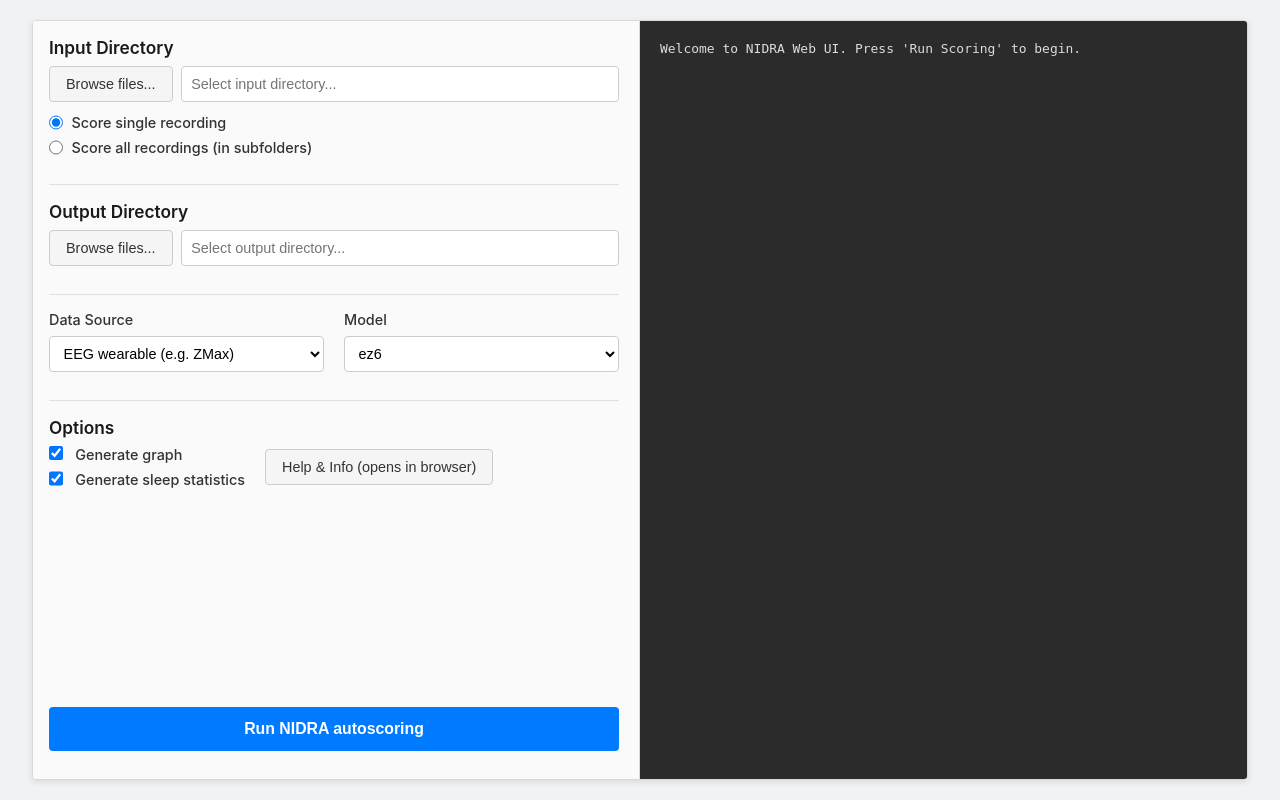
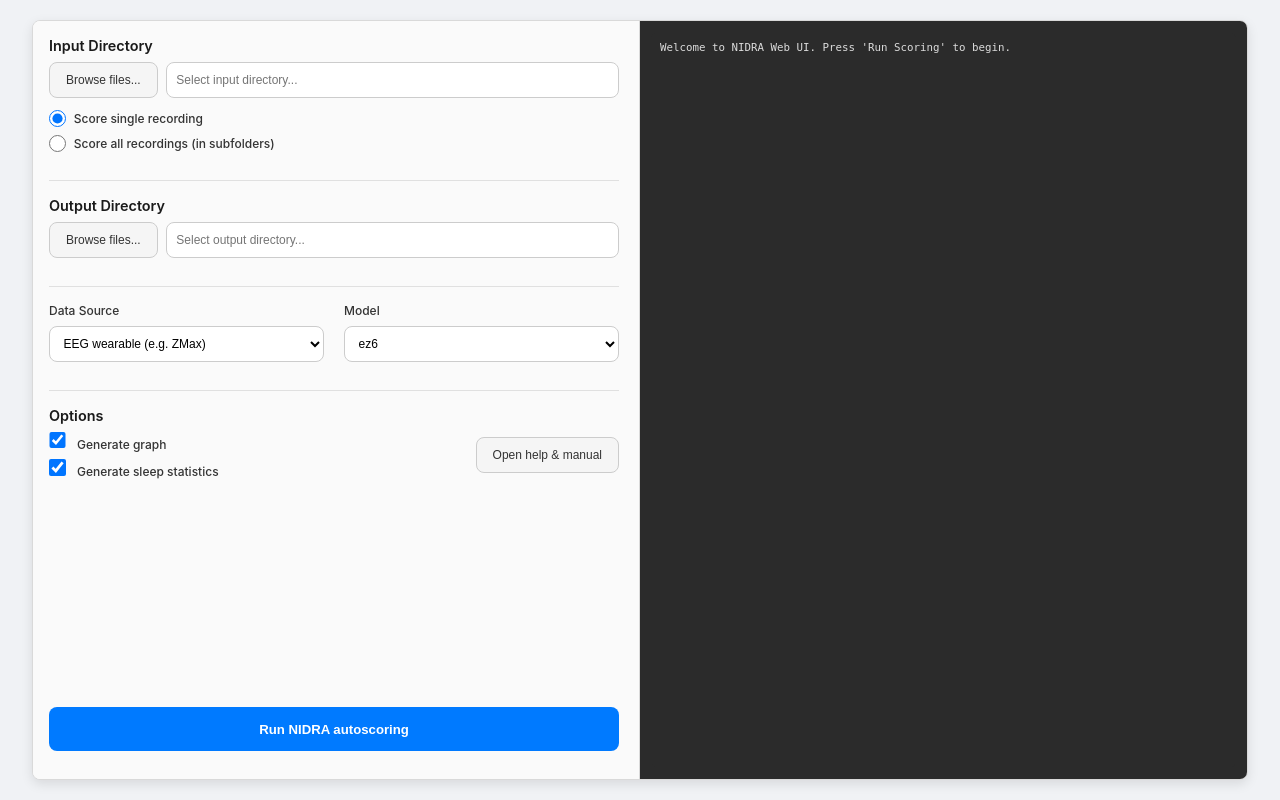
Before and after one commit to paulzerr/nidra, a Flask app: page / in a window 1280 px wide. Run offline with Flask 3, Linux system fonts and the light colour scheme.

Commit message:
fixed relative sizes to work with neutralino

```diff
--- a/NIDRA/nidra_gui/neutralino/neutralino.config.json
+++ b/NIDRA/nidra_gui/neutralino/neutralino.config.json
@@ -41,7 +41,7 @@
       "fullScreen": false,
       "alwaysOnTop": false,
       "icon": "/resources/icons/appIcon.png",
-      "enableInspector": true,
+      "enableInspector": false,
       "borderless": false,
       "maximize": true,
       "hidden": false,
--- a/NIDRA/nidra_gui/neutralino/resources/static/script.js
+++ b/NIDRA/nidra_gui/neutralino/resources/static/script.js
@@ -1,4 +1,43 @@
 document.addEventListener('DOMContentLoaded', () => {
+    // --- Dynamic UI Scaling ---
+
+    // Adjust these constants to fine-tune the UI's appearance.
+    const BASE_UI_SCALE = 1.0; // Overall size of UI elements (padding, margins, etc.)
+    const BASE_FONT_SCALE = 1.5; // Overall font size
+
+    const apect_ratio = 16 / 9;
+    const apect_ratio_threshold = 0.1;
+
+    function scaleUi() {
+        const { clientWidth, clientHeight } = document.documentElement;
+        const current_ap = clientWidth / clientHeight;
+        const root = document.documentElement;
+
+        let scale;
+        // If the aspect ratio is within a certain threshold of the target,
+        // use a simpler scaling method to avoid distortion.
+        if (Math.abs(current_ap - apect_ratio) < apect_ratio_threshold) {
+            // Scale based on width when close to the target aspect ratio
+            scale = clientWidth / 100;
+        } else {
+            // More robust scaling for other aspect ratios
+            scale = Math.min(clientWidth / (100 * 1.6), clientHeight / (100 * 0.9));
+        }
+
+        // Set the CSS variables for independent scaling
+        root.style.setProperty('--ui-scale', `${scale * BASE_UI_SCALE}px`);
+        root.style.setProperty('--font-scale', `${scale * BASE_FONT_SCALE}px`);
+    }
+
+
+    // Initial scaling
+    scaleUi();
+
+    // --- Event Listeners ---
+
+    // Rescale UI on window resize
+    window.addEventListener('resize', scaleUi);
+
     const runBtn = document.getElementById('run-btn');
     const consoleOutput = document.getElementById('console');
     const dataSourceSelect = document.getElementById('data-source');
--- a/NIDRA/nidra_gui/neutralino/resources/static/style.css
+++ b/NIDRA/nidra_gui/neutralino/resources/static/style.css
@@ -1,7 +1,8 @@
 /* --- CSS Variables and Reset --- */
 :root {
-    --spacing-unit: 1vmin;
-    --border-radius: 0.5vmin;
+    --ui-scale: 1rem;      /* For layout, padding, etc. */
+    --font-scale: 1.2rem;    /* For font sizes */
+    --border-radius: 0.5rem; /* Stays relative to UI scale */
     --text-color: #333;
     --primary-color: #007aff;
     --light-gray: #f0f2f5;
@@ -15,7 +16,7 @@
 }
 
 html {
-    font-size: 1.8vmin; /* Base font size relative to viewport's smaller dimension */
+    /* Base font size is now controlled by JS */
 }
 
 body {
@@ -26,6 +27,7 @@
     display: flex;
     justify-content: center;
     align-items: center;
+    font-size: var(--font-scale); /* Apply base font size */
 }
 
 /* --- Main Layout --- */
@@ -34,49 +36,49 @@
     width: 95vw;
     height: 95vh;
     background-color: #ffffff;
-    box-shadow: 0 0.25vmin 0.75vmin rgba(0, 0, 0, 0.1);
+    box-shadow: 0 0.25rem 0.75rem rgba(0, 0, 0, 0.1);
     overflow: hidden;
-    border: 0.1vmin solid var(--border-color);
+    border: calc(0.1 * var(--ui-scale)) solid var(--border-color);
     border-radius: var(--border-radius);
 }
 
 .panel {
     display: flex;
     flex-direction: column;
-    padding: 2vmin;
+    padding: calc(2 * var(--ui-scale));
     overflow-y: auto;
 }
 
 .left-panel {
     flex: 1 1 50%;
-    border-right: 0.1vmin solid var(--border-color);
+    border-right: calc(0.1 * var(--ui-scale)) solid var(--border-color);
     background-color: #fafafa;
-    padding-right: 2.5vmin;
+    padding-right: calc(2.5 * var(--ui-scale));
 }
 
 .right-panel {
     flex: 1 1 50%;
     background-color: #2b2b2b;
     color: #f0f0f0;
-    padding: 1.5vmin;
+    padding: calc(1.5 * var(--ui-scale));
 }
 
 /* --- Controls & Typography --- */
 .control-group {
-    margin-bottom: 1.5vmin;
+    margin-bottom: calc(1.5 * var(--ui-scale));
 }
 
 .control-group h2 {
-    font-size: 1.2em;
+    font-size: 1.2em; /* Relative to parent font size */
     font-weight: 600;
-    margin-bottom: 1vmin;
+    margin-bottom: calc(1 * var(--ui-scale));
     color: #1a1a1a;
 }
 
 hr {
     border: none;
-    border-top: 0.1vmin solid #e0e0e0;
-    margin: 2vmin 0;
+    border-top: calc(0.1 * var(--ui-scale)) solid #e0e0e0;
+    margin: calc(2 * var(--ui-scale)) 0;
 }
 
 label {
@@ -89,23 +91,23 @@
 .file-input-group {
     display: flex;
     align-items: center;
-    gap: 1vmin;
+    gap: var(--ui-scale);
 }
 
 input[type="text"], select {
     width: 100%;
-    padding: 0.8vmin 1.2vmin;
-    border: 0.1vmin solid #ccc;
+    padding: calc(0.8 * var(--ui-scale)) calc(1.2 * var(--ui-scale));
+    border: calc(0.1 * var(--ui-scale)) solid #ccc;
     border-radius: var(--border-radius);
-    font-size: 1em;
+    font-size: 1em; /* Inherits from body */
     background-color: #fff;
-    height: 4.5vmin;
+    height: calc(4.5 * var(--ui-scale));
 }
 
 .browse-btn, .help-btn {
     flex-shrink: 0;
-    padding: 0 2vmin;
-    border: 0.1vmin solid #ccc;
+    padding: 0 calc(2 * var(--ui-scale));
+    border: calc(0.1 * var(--ui-scale)) solid #ccc;
     border-radius: var(--border-radius);
     cursor: pointer;
     font-size: 1em;
@@ -113,7 +115,7 @@
     transition: background-color 0.2s ease;
     background-color: #f5f5f5;
     color: var(--text-color);
-    height: 4.5vmin;
+    height: calc(4.5 * var(--ui-scale));
 }
 
 .browse-btn:hover, .help-btn:hover {
@@ -121,10 +123,10 @@
 }
 
 .radio-group {
-    margin-top: 1.5vmin;
+    margin-top: calc(1.5 * var(--ui-scale));
     display: flex;
     flex-direction: column;
-    gap: 1vmin;
+    gap: var(--ui-scale);
 }
 
 .radio-group label {
@@ -134,39 +136,40 @@
 }
 
 input[type="radio"], input[type="checkbox"] {
-    margin-right: 1vmin;
-    width: 1.8vmin;
-    height: 1.8vmin;
+    margin-right: var(--ui-scale);
+    width: calc(1.4 * var(--font-scale)); /* Scale with font size */
+    height: calc(1.4 * var(--font-scale));
 }
 
 .horizontal-group {
     display: flex;
     flex-wrap: wrap;
-    gap: 2.5vmin;
+    gap: calc(2.5 * var(--ui-scale));
     align-items: flex-end;
 }
 
 .sub-group {
     flex: 1;
-    min-width: 15vmin;
+    min-width: calc(15 * var(--ui-scale));
 }
 
 .sub-group label {
     display: block;
-    margin-bottom: 1vmin;
+    margin-bottom: var(--ui-scale);
 }
 
 .options-group {
     display: flex;
+    justify-content: space-between;
     align-items: center;
-    gap: 2.5vmin;
-    margin-bottom: 1.5vmin;
+    gap: calc(2.5 * var(--ui-scale));
+    margin-bottom: calc(1.5 * var(--ui-scale));
 }
 
 .checkbox-group {
     display: flex;
     flex-direction: column;
-    gap: 1vmin;
+    gap: var(--ui-scale);
 }
 
 .help-btn {
@@ -176,10 +179,10 @@
 /* --- Run Button --- */
 .run-btn {
     margin-top: auto;
-    margin-bottom: 1.5vmin;
+    margin-bottom: calc(1.5 * var(--ui-scale));
     width: 100%;
-    height: 5.5vmin;
-    padding: 0 1.5vmin;
+    height: calc(5.5 * var(--ui-scale));
+    padding: 0 calc(1.5 * var(--ui-scale));
     font-size: 1.1em;
     font-weight: 600;
     border: none;
@@ -204,7 +207,7 @@
     flex-grow: 1;
     background-color: #2b2b2b;
     color: #dcdcdc;
-    border-radius: 0.4vmin;
+    border-radius: calc(0.4 * var(--ui-scale));
     overflow-y: auto;
     font-family: 'Menlo', 'Consolas', 'Monaco', monospace;
     font-size: 0.9em;
@@ -212,7 +215,7 @@
 }
 
 .console-output pre {
-    padding: 1vmin;
+    padding: var(--ui-scale);
     white-space: pre-wrap;
     word-wrap: break-word;
 }
--- a/NIDRA/nidra_gui/neutralino/resources/templates/index.html
+++ b/NIDRA/nidra_gui/neutralino/resources/templates/index.html
@@ -60,7 +60,7 @@
                         <label><input type="checkbox" id="gen-plot" checked> {{ texts["OPTIONS_PLOT"] }}</label>
                         <label><input type="checkbox" id="gen-stats" checked> {{ texts["OPTIONS_STATS"] }}</label>
                     </div>
-                    <button id="help-btn" class="help-btn">{{ texts["HELP_TITLE"] }}</button>
+                    <button id="help-btn" class="help-btn">Open help & manual</button>
                 </div>
             </div>
 
```
